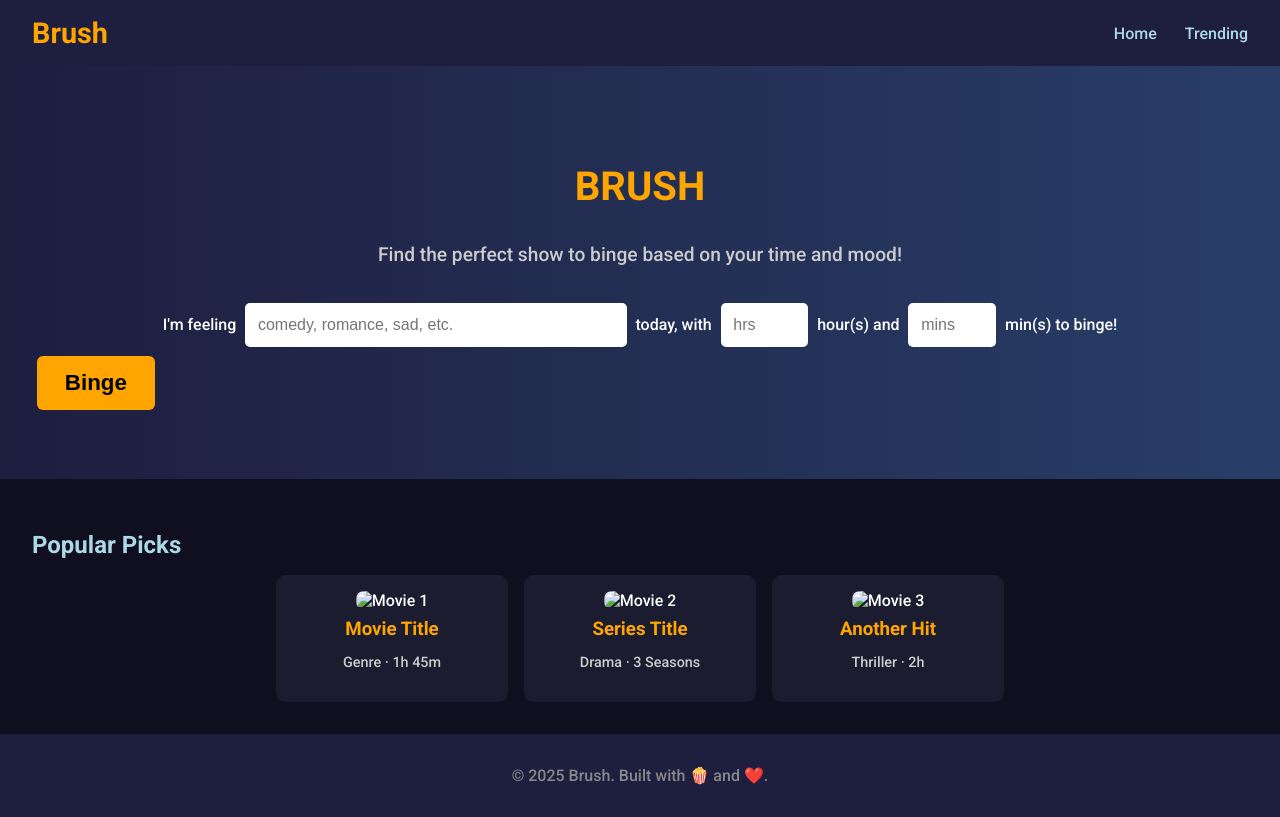
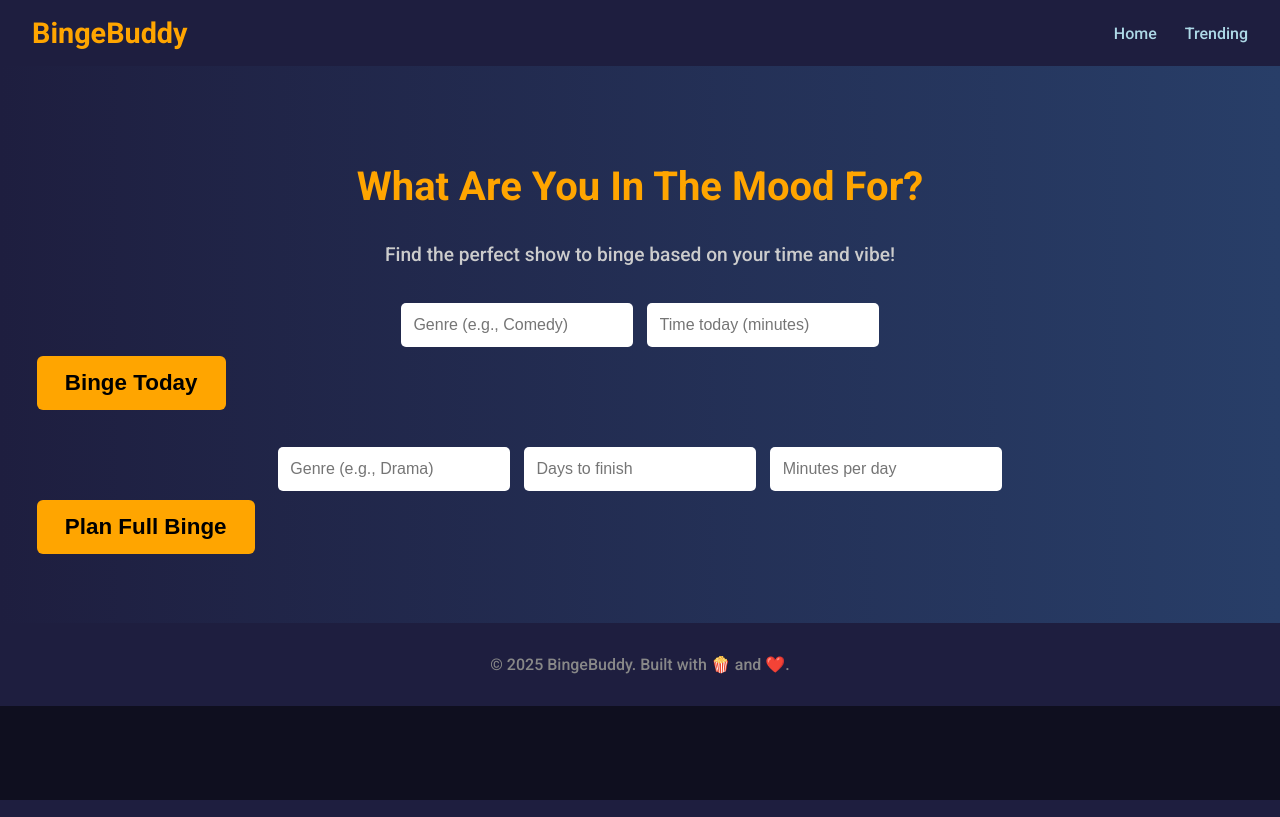
Before and after one commit to tobyzhan/brush, a Flask app: template brushapp/templates/homepage.html in a window 1280 px wide. Run offline with Flask 3, Linux system fonts and the light colour scheme; the template is opened without the code that fills it, so the values that code supplies are empty; parts of the project's set-up code (start-up, migrations or seed data) failed here and were passed over; some libraries are stand-ins or nearby versions.

Commit message:
new changes

```diff
--- a/brushapp/__init__.py
+++ b/brushapp/__init__.py
@@ -1,11 +1,8 @@
 import os
-from flask import Flask
+from flask import Flask, request
 
-#Factory function
 def create_app(test_config=None):
-    # create and configure the app
     app = Flask(__name__, instance_relative_config=True)
-
     app.config.from_mapping(
         SECRET_KEY='dev',
         DATABASE=os.path.join(app.instance_path, 'flaskr.sqlite'),
@@ -13,20 +10,24 @@ def create_app(test_config=None):
     app.config["DEBUG"] = True
 
     if test_config is None:
-        # load the instance config, if it exists, when not testing
         app.config.from_pyfile('config.py', silent=True)
     else:
-        # load the test config if passed in
         app.config.from_mapping(test_config)
 
-    # ensure the instance folder exists
     try:
         os.makedirs(app.instance_path)
     except OSError:
         pass
 
-    #Registering the blueprints:
-    from brushapp.homepage import homepagebp
+    @app.before_request
+    def log_request():
+        print(f"Incoming request method: {request.method}")
+        print(f"Request URL: {request.url}")
+        print("Request Headers:")
+        for header, value in request.headers.items():
+            print(f"{header}: {value}")
+
+    from brushapp.homepage import homepagebp  # Absolute import
     app.register_blueprint(homepagebp)
 
     return app
--- a/brushapp/preprocess.py
+++ b/brushapp/preprocess.py
@@ -70,3 +70,8 @@ output_columns = ["tconst", "parentTconst", "primaryTitle", "seasonNumber", "epi
 tv_episodes[output_columns].to_csv("data/imdb_data.csv", index=False)
 
 print("Preprocessing complete! Saved to data/imdb_data.csv")
+
+print("Sample after merging with basics:")
+print(episodes.merge(basics, on="tconst").head())
+print("Sample after merging with ratings:")
+print(episodes.merge(basics, on="tconst").merge(ratings, on="tconst").head())
--- a/brushapp/templates/homepage.html
+++ b/brushapp/templates/homepage.html
@@ -3,13 +3,13 @@
 <head>
     <meta charset="UTF-8">
     <meta name="viewport" content="width=device-width, initial-scale=1.0">
-    <title>Brush</title>
+    <title>BingeBuddy</title>
     <link rel="stylesheet" href="{{ url_for('static', filename='style.css') }}">
     <link href="https://fonts.googleapis.com/css2?family=Roboto:wght@300;500;700&display=swap" rel="stylesheet">
 </head>
 <body>
     <header>
-        <div class="logo">Brush</div>
+        <div class="logo">BingeBuddy</div>
         <nav>
             <a href="#">Home</a>
             <a href="#">Trending</a>
@@ -17,49 +17,64 @@
     </header>
 
     <section class="hero">
-        <h1>BRUSH</h1>
-        <p>Find the perfect show to binge based on your time and mood!</p>
+        <h1>What Are You In The Mood For?</h1>
+        <p>Find the perfect show to binge based on your time and vibe!</p>
+
+        <!-- Daily Binge Form -->
         <form class="mood-form" method="POST">
-            <label>I'm feeling</label>
-            <input type="text" name="feeling" placeholder="comedy, romance, sad, etc." style="width: 40ch;" required>
+            <input type="hidden" name="form_type" value="daily">
+            <input type="text" name="genre" placeholder="Genre (e.g., Comedy)" autocomplete="off">
+            <input type="number" name="time_limit" placeholder="Time today (minutes)" min="5" required>
+            <button type="submit">Binge Today</button>
+        </form>
 
-            <label>today, with </label>
-            <input type="number" name="hrs" min="0" placeholder="hrs" style="width: 7ch;" required>
-
-            <label>hour(s) and</label>
-            <input type="number" name="mins" min="0" max="59" placeholder="mins" style="width: 7ch;" required>
-
-            <label>min(s) to binge!</label>
-
-
-            <button type="submit">Binge</button>
+        <!-- Full Completion Form -->
+        <form class="mood-form" method="POST">
+            <input type="hidden" name="form_type" value="full">
+            <input type="text" name="genre" placeholder="Genre (e.g., Drama)" autocomplete="off">
+            <input type="number" name="days" placeholder="Days to finish" min="1" required>
+            <input type="number" name="daily_minutes" placeholder="Minutes per day" min="5" required>
+            <button type="submit">Plan Full Binge</button>
         </form>
     </section>
 
+    <!-- Daily Recommendations -->
+    {% if daily_recommendations %}
     <section class="recommendations">
-        <h2>Popular Picks</h2>
+        <h2>Today’s Binge Picks</h2>
         <div class="card-container">
-            <!-- Replace with dynamic content later -->
+            {% for rec in daily_recommendations %}
             <div class="card">
-                <img src="https://via.placeholder.com/200x300?text=Movie+1" alt="Movie 1">
-                <h3>Movie Title</h3>
-                <p>Genre · 1h 45m</p>
+                <img src="https://via.placeholder.com/200x300?text={{ rec.title }}" alt="{{ rec.title }}">
+                <h3>{{ rec.title }}</h3>
+                <p>{{ rec.genres }} · {{ rec.episodes }} episodes ({{ rec.total_time }} mins)</p>
+                <p>Avg Rating: {{ "%.1f" % (rec.episode_list|map(attribute='averageRating')|max) }}</p>
             </div>
-            <div class="card">
-                <img src="https://via.placeholder.com/200x300?text=Movie+2" alt="Movie 2">
-                <h3>Series Title</h3>
-                <p>Drama · 3 Seasons</p>
-            </div>
-            <div class="card">
-                <img src="https://via.placeholder.com/200x300?text=Movie+3" alt="Movie 3">
-                <h3>Another Hit</h3>
-                <p>Thriller · 2h</p>
-            </div>
+            {% endfor %}
         </div>
     </section>
+    {% endif %}
+
+    <!-- Full Completion Recommendations -->
+    {% if full_recommendations %}
+    <section class="recommendations">
+        <h2>Full Binge Plan</h2>
+        <div class="card-container">
+            {% for rec in full_recommendations %}
+            <div class="card">
+                <img src="https://via.placeholder.com/200x300?text={{ rec.primaryTitle }}" alt="{{ rec.primaryTitle }}">
+                <h3>{{ rec.primaryTitle }}</h3>
+                <p>{{ rec.genres }} · {{ rec.episode_count }} episodes ({{ rec.total_runtime }} mins)</p>
+                <p>{{ "%.1f" % rec.daily_time }} mins/day for {{ request.form.days }} days</p>
+                <p>Avg Rating: {{ "%.1f" % rec.averageRating }}</p>
+            </div>
+            {% endfor %}
+        </div>
+    </section>
+    {% endif %}
 
     <footer>
-        <p>© 2025 Brush. Built with 🍿 and ❤️.</p>
+        <p>© 2025 BingeBuddy. Built with 🍿 and ❤️.</p>
     </footer>
 </body>
 </html>
--- /dev/null
+++ b/run.py
@@ -0,0 +1,6 @@
+from brushapp import create_app
+
+app = create_app()
+
+if __name__ == "__main__":
+    app.run(debug=True)
```
Also changed, not shown: brushapp/homepage.py (+23 -14 lines), brushapp/recommender.py (+7 -1 lines), 2 other files.
